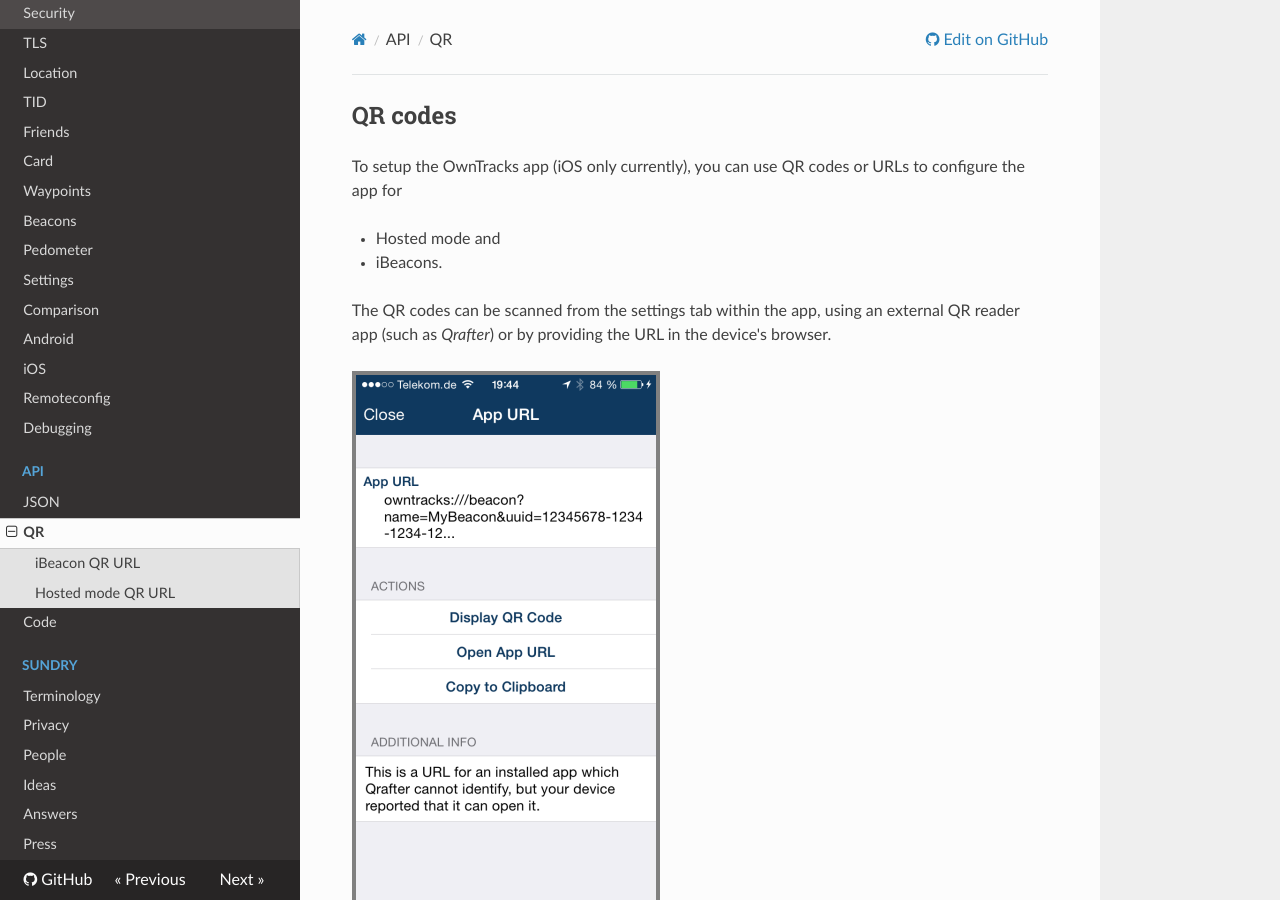
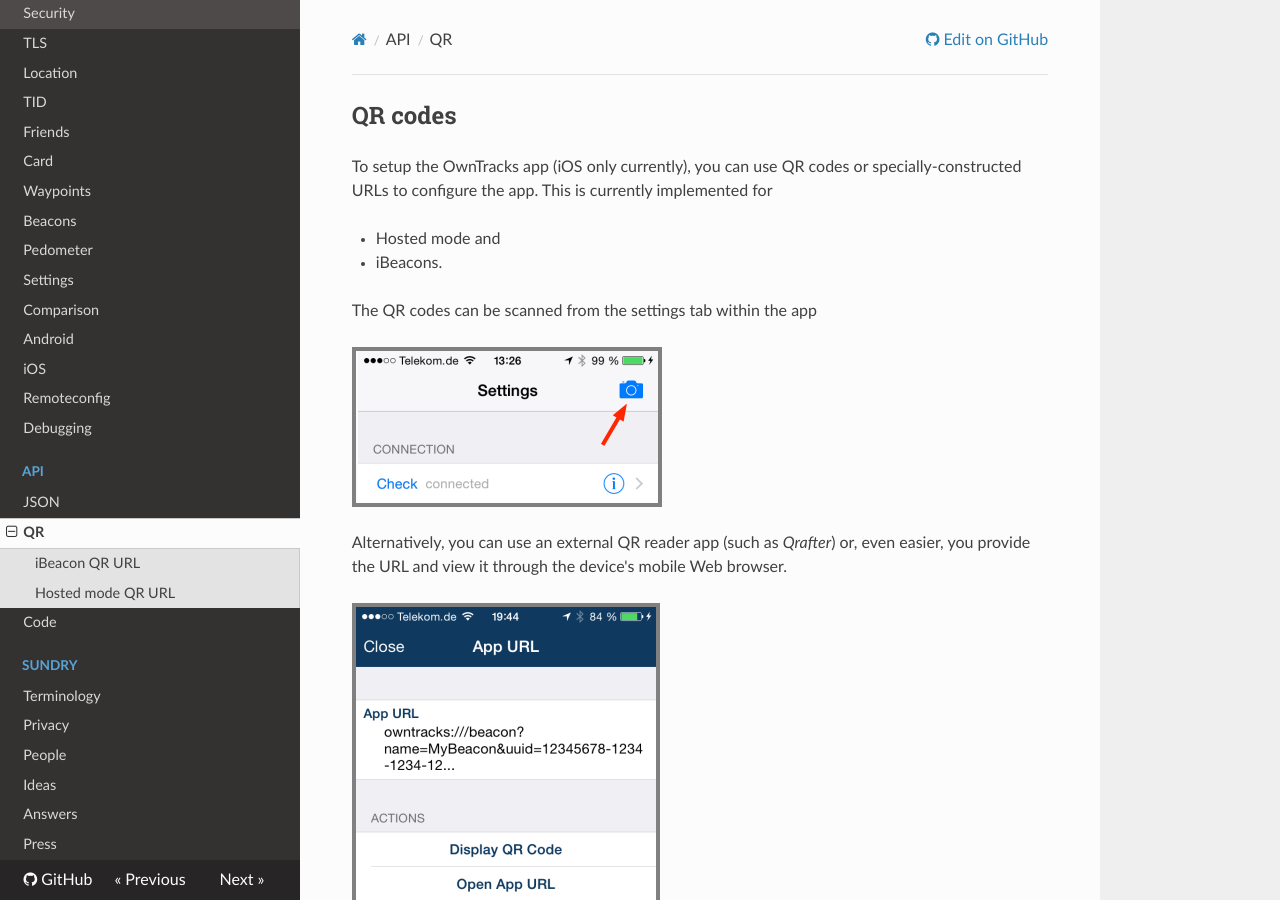
Before and after one commit to owntracks/booklet, an MkDocs documentation site: the page built from docs/tech/qr.md, in a window 1280 px wide and 900 px high. Built offline with MkDocs 1.6.1, drawn with Linux system fonts in a browser that asks for light colours; nearby versions of some CDN libraries; old or Windows-style settings are respelled for this version of MkDocs.

Commit message:
QR: add settings/camera

```diff
--- a/docs/tech/qr.md
+++ b/docs/tech/qr.md
@@ -1,11 +1,15 @@
 ## QR codes
 
-To setup the OwnTracks app (iOS only currently), you can use QR codes or URLs to configure the app for
+To setup the OwnTracks app (iOS only currently), you can use QR codes or specially-constructed URLs to configure the app. This is currently implemented for
 
 * Hosted mode and
 * iBeacons.
 
-The QR codes can be scanned from the settings tab within the app, using an external QR reader app (such as _Qrafter_) or by providing the URL in the device's browser.
+The QR codes can be scanned from the settings tab within the app
+
+![iOS settings](images/b-ios-scan-setting.png)
+
+Alternatively, you can use an external QR reader app (such as _Qrafter_) or, even easier, you provide the URL and view it through the device's mobile Web browser.
 
 ![QRafter](images/b-qrafter.png)
 
```
Also changed, not shown: docs/tech/images/b-ios-scan-setting.png (added).
